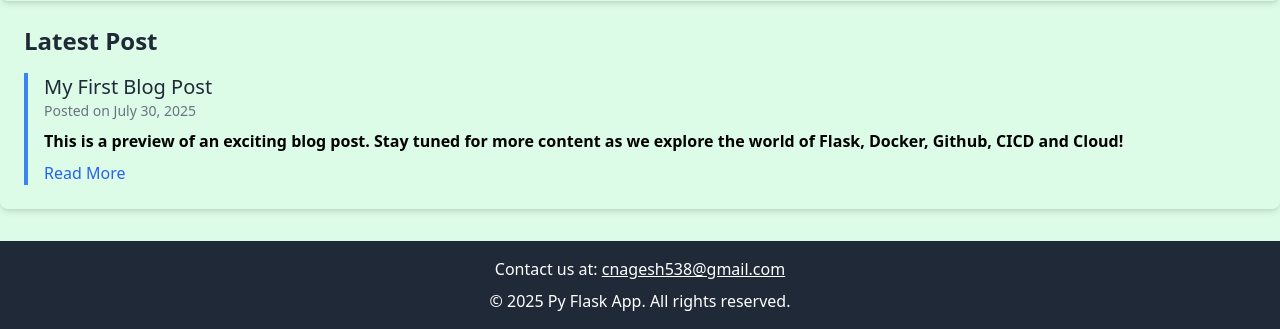
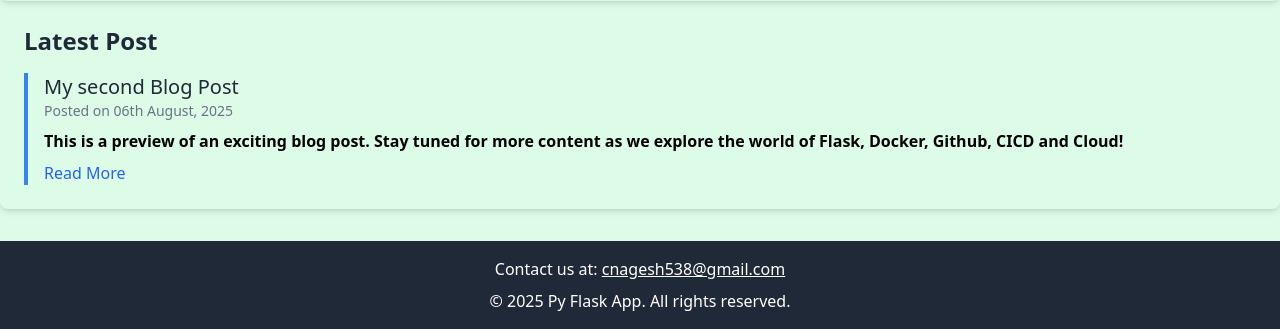
Before and after one commit to Nageshch538/kpmg-interview, a Flask app: page / in a window 1280 px wide. Shown: the part 635-964 px from the top of the page. Run offline with Flask 3, Linux system fonts and the light colour scheme; some libraries are stand-ins or nearby versions.

Commit message:
added second blog

```diff
--- a/app/templates/index.html
+++ b/app/templates/index.html
@@ -54,8 +54,8 @@
         <section class="bg-green shadow-md rounded-lg p-6">
             <h2 class="text-2xl font-semibold text-gray-800 mb-4">Latest Post</h2>
             <div class="border-l-4 border-blue-500 pl-4">
-                <h3 class="text-xl font-medium text-gray-800">My First Blog Post</h3>
-                <p class="text-gray-500 text-sm mb-2">Posted on July 30, 2025</p>
+                <h3 class="text-xl font-medium text-gray-800">My second Blog Post</h3>
+                <p class="text-gray-500 text-sm mb-2">Posted on 06th August, 2025</p>
                 <p class="text-gray-600"></p><b>
                     This is a preview of an exciting blog post. Stay tuned for more content
                     as we explore the world of Flask, Docker, Github, CICD and Cloud!
```
Also changed, not shown: .github/workflows/terraform-deploy.yml, README.md.
